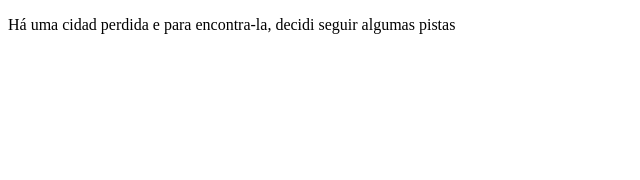
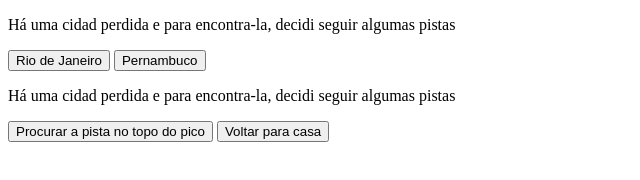
Before and after one commit to Jajazinhaa/AluraFlix, a plain HTML site: page INDEX.HTML in a window 1280 px wide. Shown: the whole page, without its empty margins (0-640 px from the left). Drawn offline with Linux system fonts and the light colour scheme.

Commit message:
finaliii

```diff
--- a/INDEX.HTML
+++ b/INDEX.HTML
@@ -9,13 +9,14 @@
 
 <div class="passo" id="passo-0">
     <p>Há uma cidad perdida e para encontra-la, decidi seguir algumas pistas</p>
-
+    <button class="btn-proximo"data-proximo="1">Rio de Janeiro</button>
+    <button class="btn-proximo"data-proximo="2">Pernambuco</button>
 </div>
-
-
-
-
-
+<div class="passo" id="passo-1">
+    <p>Há uma cidad perdida e para encontra-la, decidi seguir algumas pistas</p>
+    <button class="btn-proximo"data-proximo="3">Procurar a pista no topo do pico</button>
+    <button class="btn-proximo"data-proximo="4">Voltar para casa</button>
+</div>
 
 </body>
 </html>
```
